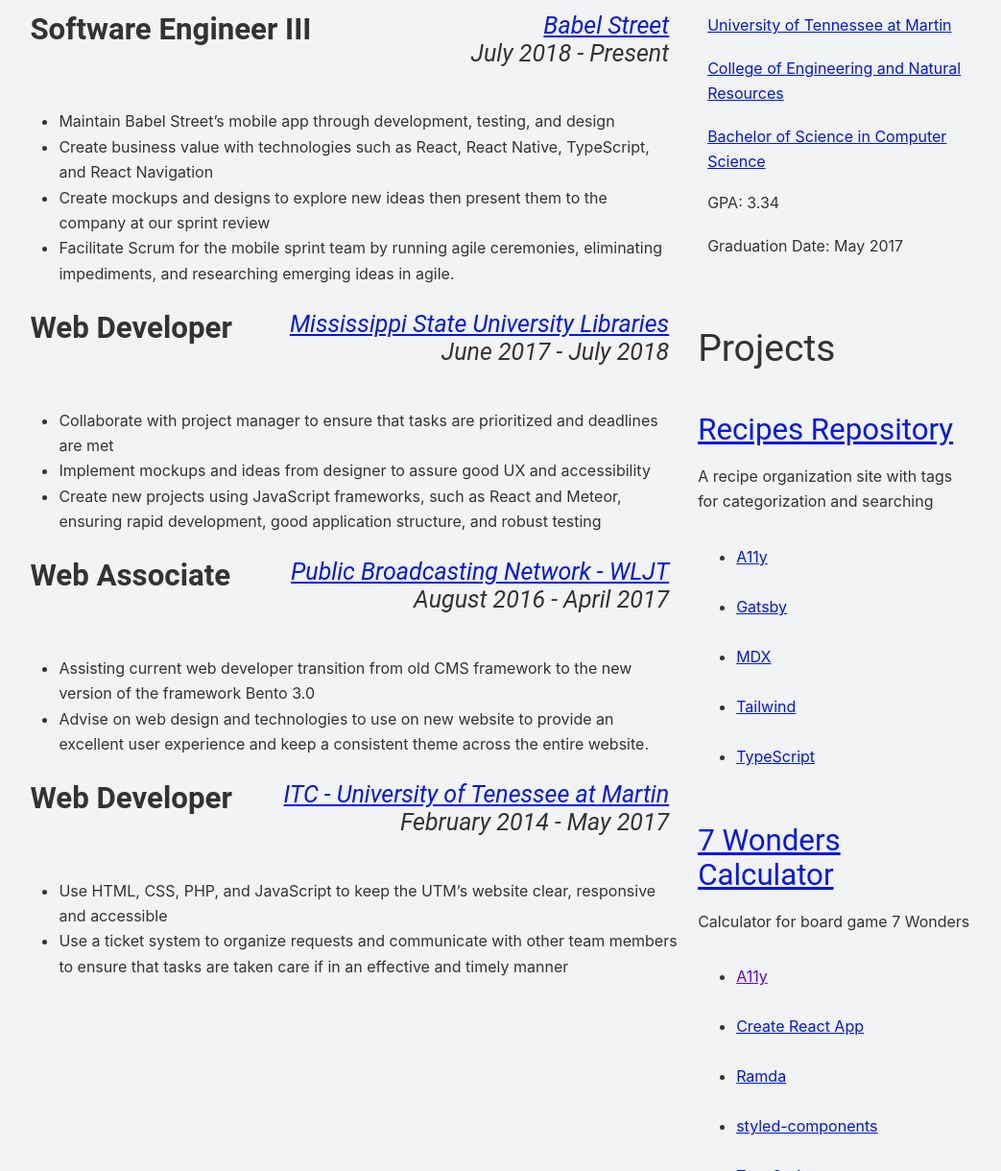
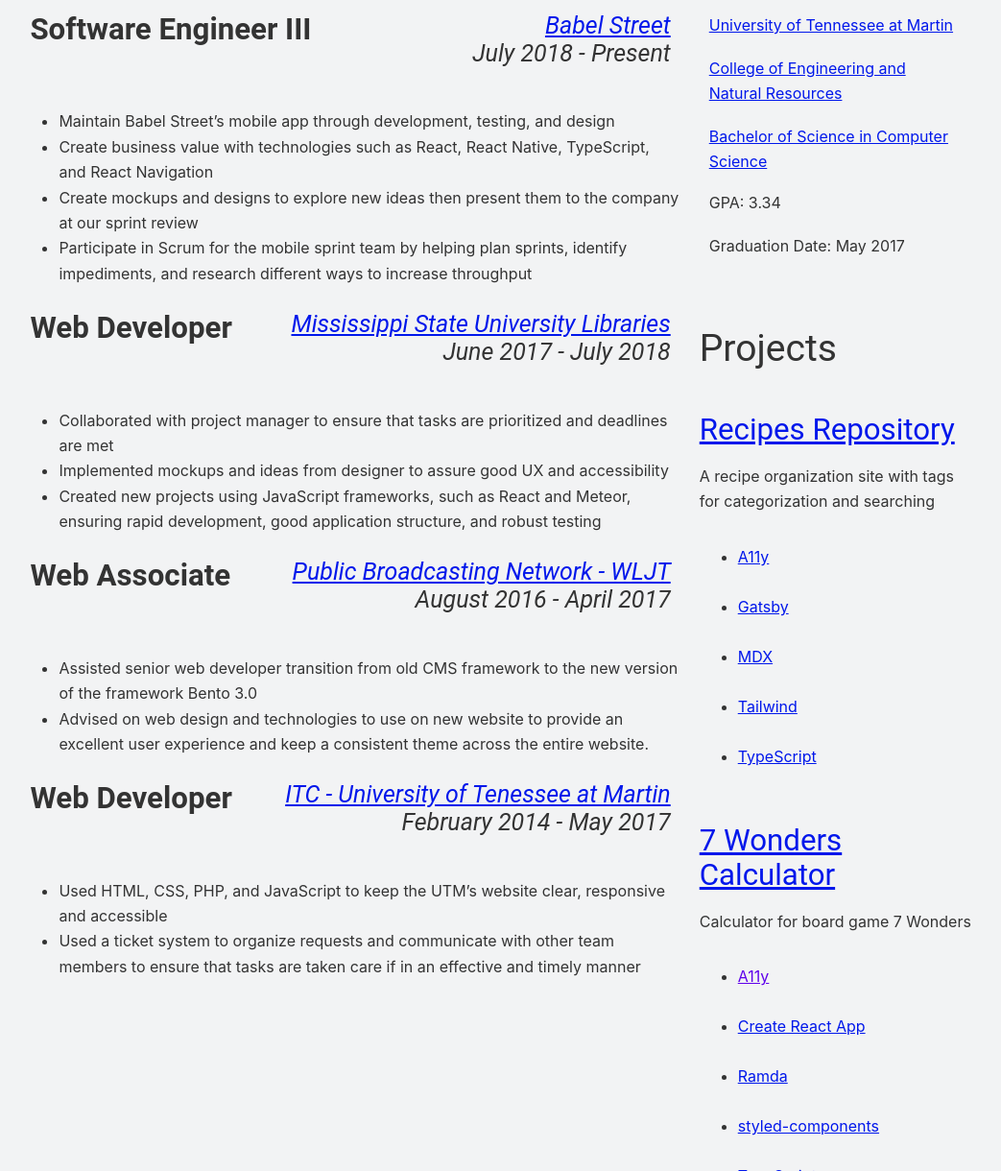
Before and after one commit to brooksbecton/resume, a plain HTML site: page index.html in a window 1280 px wide. Shown: the part 202-1422 px from the top of the page at 96% size, without its empty margins (123-1166 px from the left). Drawn offline with Linux system fonts and the light colour scheme.

Commit message:
Move past jobs desc to past tense

```diff
--- a/index.html
+++ b/index.html
@@ -75,9 +75,9 @@
                 them to the company at our sprint review
               </li>
               <li>
-                Facilitate Scrum for the mobile sprint team by running agile
-                ceremonies, eliminating impediments, and researching emerging
-                ideas in agile.
+                Participate in Scrum for the mobile sprint team by helping plan
+                sprints, identify impediments, and research different ways to
+                increase throughput
               </li>
             </ul>
           </section>
@@ -96,15 +96,15 @@
 
             <ul>
               <li>
-                Collaborate with project manager to ensure that tasks are
+                Collaborated with project manager to ensure that tasks are
                 prioritized and deadlines are met
               </li>
               <li>
-                Implement mockups and ideas from designer to assure good UX and
-                accessibility
+                Implemented mockups and ideas from designer to assure good UX
+                and accessibility
               </li>
               <li>
-                Create new projects using JavaScript frameworks, such as React
+                Created new projects using JavaScript frameworks, such as React
                 and Meteor, ensuring rapid development, good application
                 structure, and robust testing
               </li>
@@ -125,11 +125,11 @@
 
             <ul>
               <li>
-                Assisting current web developer transition from old CMS
-                framework to the new version of the framework Bento 3.0
+                Assisted senior web developer transition from old CMS framework
+                to the new version of the framework Bento 3.0
               </li>
               <li>
-                Advise on web design and technologies to use on new website to
+                Advised on web design and technologies to use on new website to
                 provide an excellent user experience and keep a consistent theme
                 across the entire website.
               </li>
@@ -150,11 +150,11 @@
 
             <ul>
               <li>
-                Use HTML, CSS, PHP, and JavaScript to keep the UTM’s website
+                Used HTML, CSS, PHP, and JavaScript to keep the UTM’s website
                 clear, responsive and accessible
               </li>
               <li>
-                Use a ticket system to organize requests and communicate with
+                Used a ticket system to organize requests and communicate with
                 other team members to ensure that tasks are taken care if in an
                 effective and timely manner
               </li>
@@ -165,9 +165,7 @@
         <div class="right">
           <h2>Education</h2>
           <div class="education">
-            <a href="https://utm.edu/">
-              University of Tennessee at Martin
-            </a>
+            <a href="https://utm.edu/"> University of Tennessee at Martin </a>
 
             <a href="='https://www.utm.edu/departments/cens/'">
               College of Engineering and Natural Resources
@@ -177,13 +175,9 @@
               Bachelor of Science in Computer Science
             </a>
 
-            <p>
-              GPA: 3.34
-            </p>
+            <p>GPA: 3.34</p>
 
-            <p>
-              Graduation Date: May 2017
-            </p>
+            <p>Graduation Date: May 2017</p>
           </div>
 
           <h2>Projects</h2>
```
